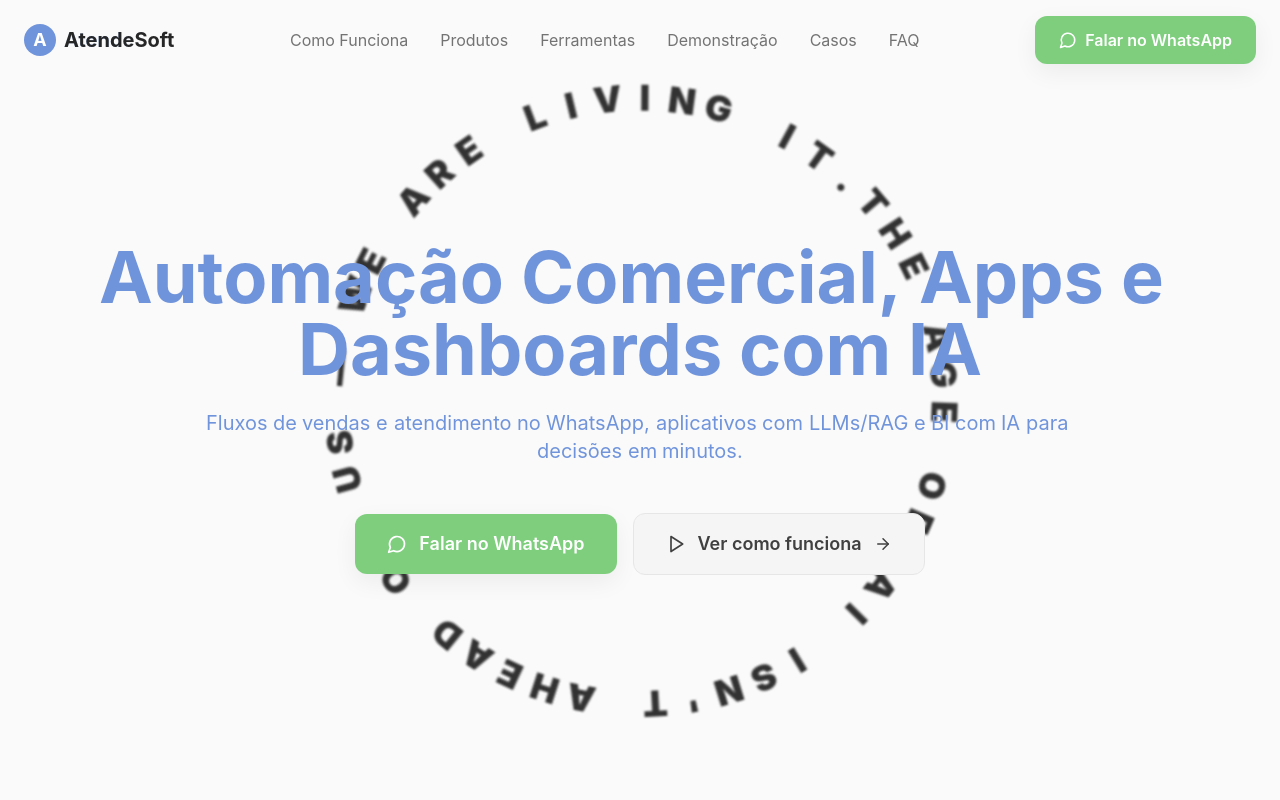
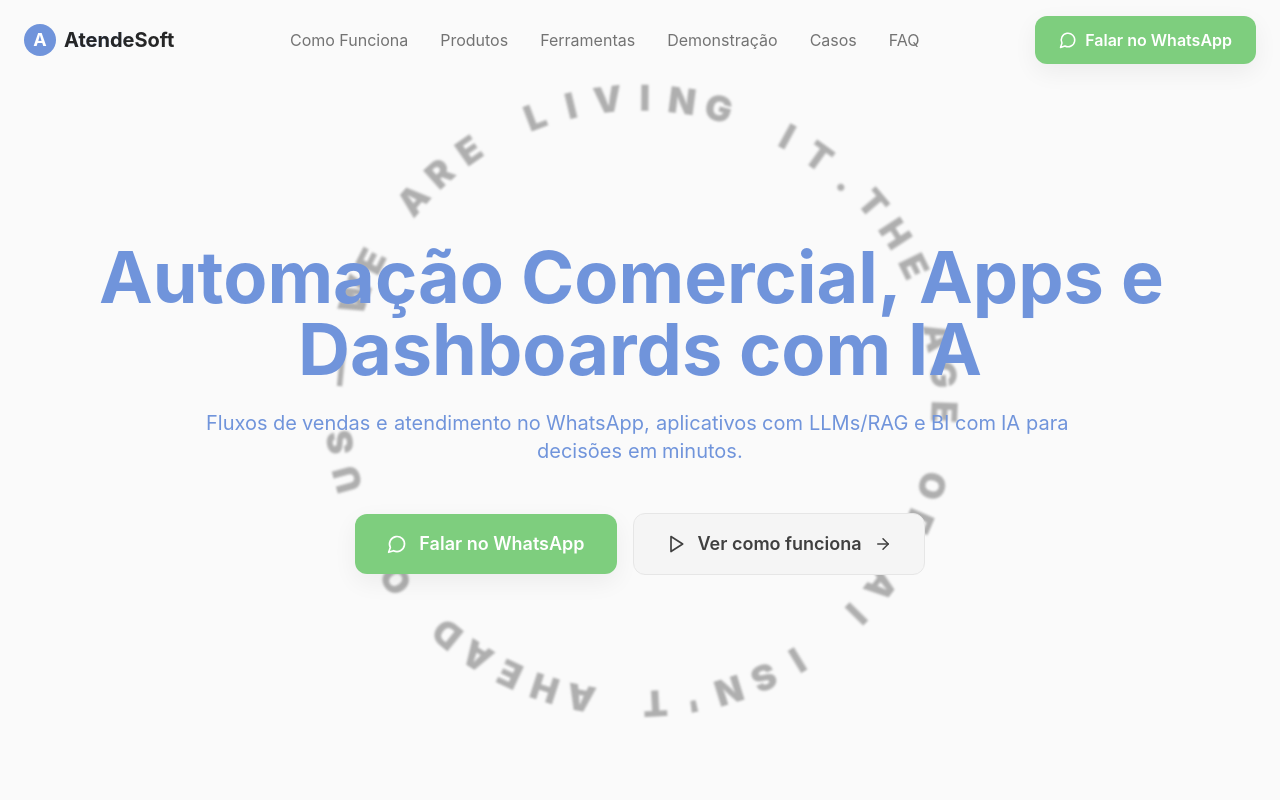
Before and after one commit to josepedro15/atendesoft-LP, a Next.js app: page / in a window 1280 px wide. Shown: the top 800 px of the page. Built offline with nearby package versions, Linux system fonts and the light colour scheme.

Commit message:
feat: Ajustar opacidade do texto circular para 30%
- Reduzir opacity de 80% para 30% no componente CircularText
- Criar efeito mais sutil no background
- Manter legibilidade sem interferir no conteúdo principal

```diff
--- a/src/components/CircularText.tsx
+++ b/src/components/CircularText.tsx
@@ -109,7 +109,7 @@ const CircularText: React.FC<CircularTextProps> = ({
         return (
           <span
             key={i}
-            className="absolute inline-block inset-0 text-4xl transition-all duration-500 ease-[cubic-bezier(0,0,0,1)] blur-[1px] opacity-80"
+            className="absolute inline-block inset-0 text-4xl transition-all duration-500 ease-[cubic-bezier(0,0,0,1)] blur-[1px] opacity-30"
             style={{ transform, WebkitTransform: transform }}
           >
             {letter}
```
